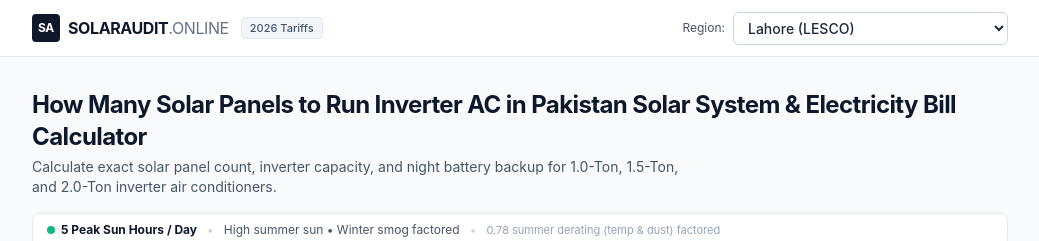
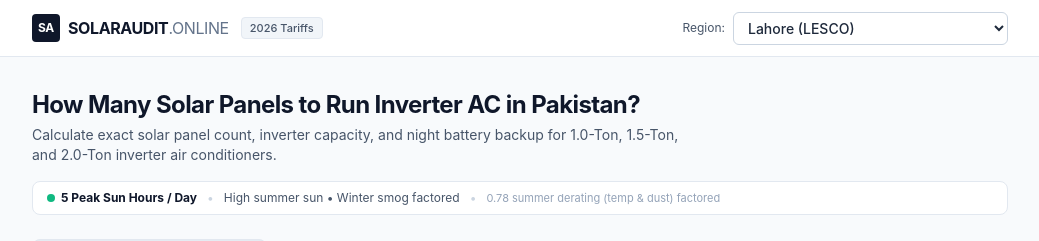
Before and after one commit to ahmedanas37/solaraudit.pk, a plain HTML site: page solar-panels-for-ac-pakistan.html in a window 1280 px wide. Shown: the top 241 px of the page, without its empty margins (120-1159 px from the left). Drawn offline with nearby package versions, Linux system fonts and the light colour scheme.

Commit message:
fix(seo): clean up h1 title on AC solar sizing guide

```diff
--- a/solar-panels-for-ac-pakistan.html
+++ b/solar-panels-for-ac-pakistan.html
@@ -177,8 +177,8 @@
 
     <!-- Page Introduction -->
     <div class="mb-4">
-      <h1 class="text-xl sm:text-2xl font-bold text-slate-900 tracking-tight">How Many Solar Panels to Run Inverter AC in Pakistan
-        Solar System &amp; Electricity Bill Calculator
+      <h1 class="text-xl sm:text-2xl font-bold text-slate-900 tracking-tight">
+        How Many Solar Panels to Run Inverter AC in Pakistan?
       </h1>
       <p class="text-sm text-slate-600 mt-1 max-w-2xl">Calculate exact solar panel count, inverter capacity, and night battery backup for 1.0-Ton, 1.5-Ton, and 2.0-Ton inverter air conditioners.</p>
     </div>
```
